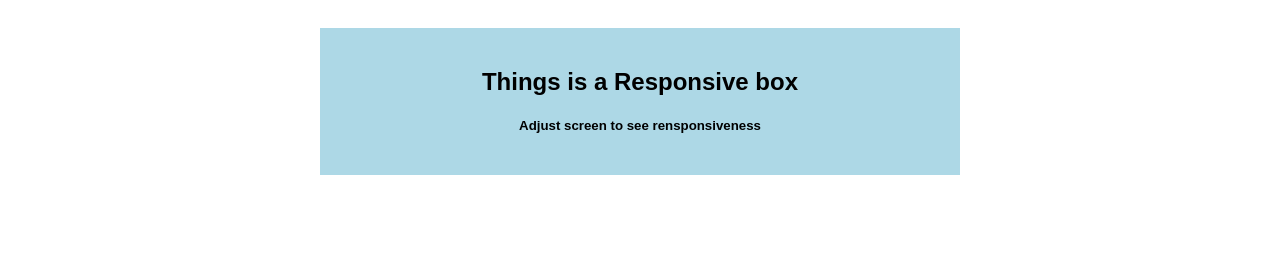
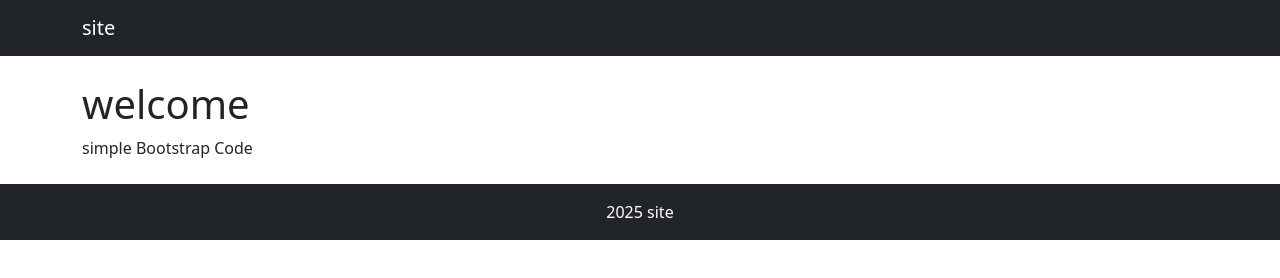
Before and after one commit to Gotti7411/Shilpa74, a plain HTML site: page index.html in a window 1280 px wide. Drawn offline with nearby package versions, Linux system fonts and the light colour scheme.

Commit message:
Add files via upload

```diff
--- a/index.html
+++ b/index.html
@@ -5,14 +5,25 @@
     <meta charset="UTF-8">
     <meta name="viewport" content="width=device-width, initial-scale=1.0">
     <title>Document</title>
-    <link rel="stylesheet" href="style.css">
+    <link href="https://cdn.jsdelivr.net/npm/bootstrap@5.3.0/dist/css/bootstrap.min.css" rel="stylesheet">
+
 </head>
 
 <body>
-    <div class="box">
-        <h2>Things is a Responsive box</h2>
-        <h5> Adjust screen to see rensponsiveness</h5>
+    <nav class="navbar navbar-dark bg-dark">
+        <div class="container">
+            <a href="#" class="navbar-brand">site</a>
+        </div>
+    </nav>
+    <div class="container mt-4">
+        <h1>welcome</h1>
+        <p>simple Bootstrap Code</p>
     </div>
+    <footer class="bg-dark text-white text-center p-3 mt-4">
+        2025 site
+    </footer>
+    <script src="ttps://cdn.jsdelivr.net/npm/bootstrap@5.3.0/dist/js/bootstrap.bundle.min.js"></script>
+
 </body>
 
 </html>
```
Also changed, not shown: Day.js (added, +12 -0 lines), object_prototypes.js (added, +12 -0 lines).
